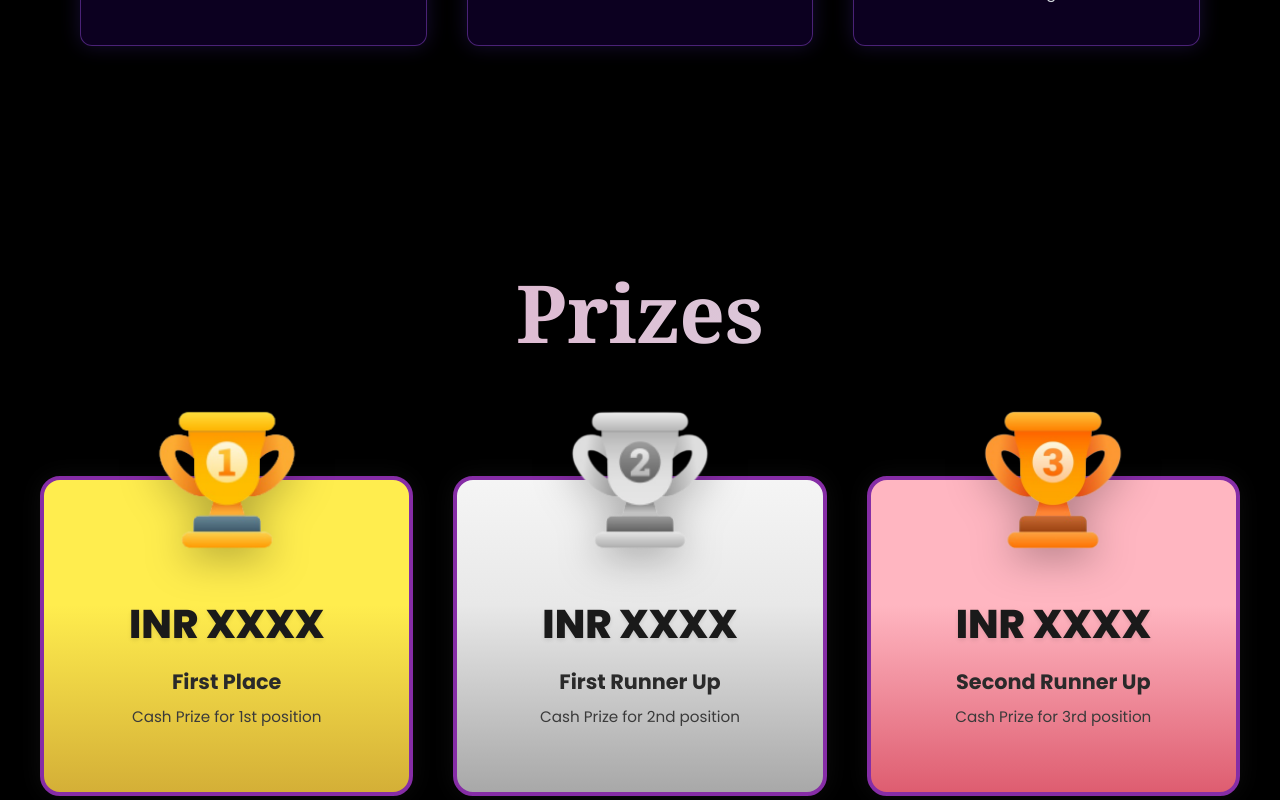
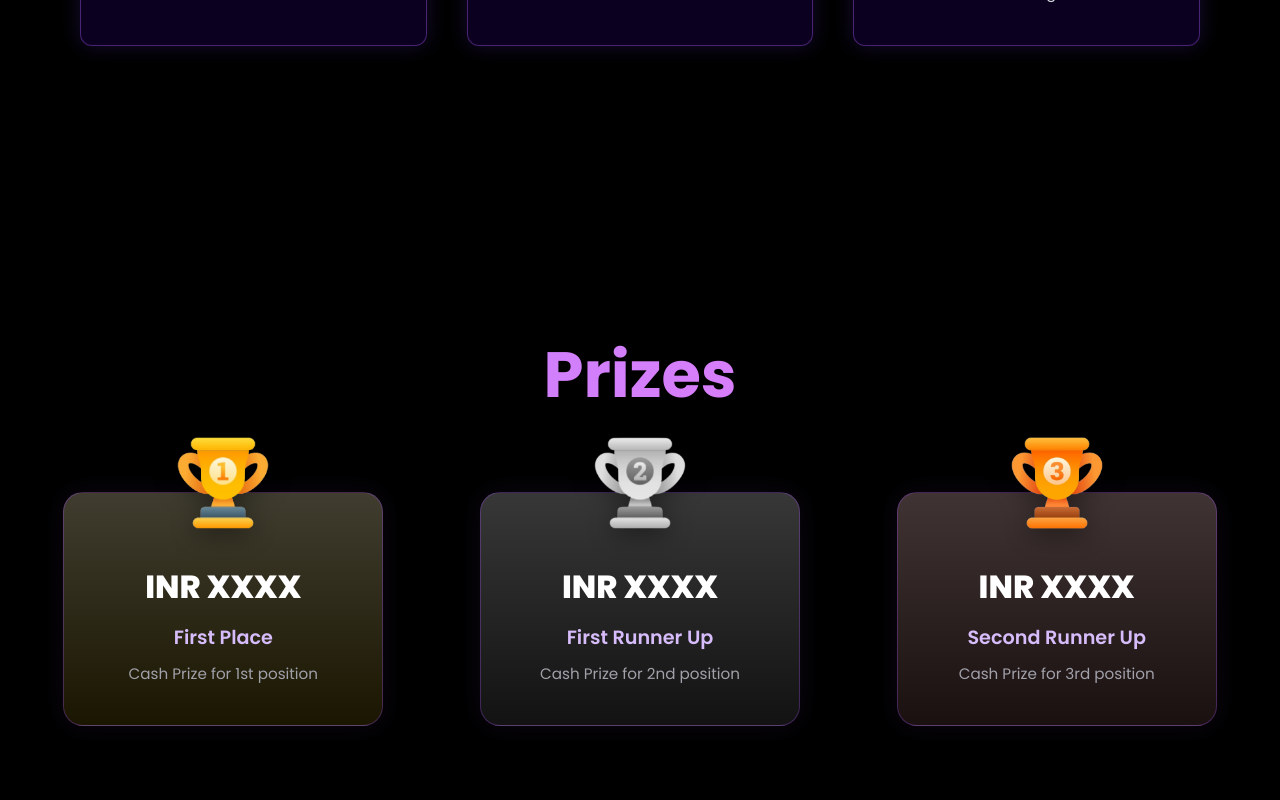
Before and after one commit to ssyy21/Open-Source-Week-2025, a React (Create React App) app: page / in a window 1280 px wide. Shown: the part 6360-7160 px from the top of the page. Built offline with nearby package versions, Linux system fonts and the light colour scheme.

Commit message:
style(prizes): refined box colors, spacing, and glow effects

```diff
--- a/src/styles/Prizes.css
+++ b/src/styles/Prizes.css
@@ -1,6 +1,6 @@
 .prizes {
   min-height: 100vh;
-  padding: 0px 20px;
+  padding: 100px 40px;
   background: #000;
   display: flex;
   align-items: center;
@@ -9,247 +9,46 @@
 }
 
 .prizes .container {
-  max-width: 1400px;
-  margin: 0 auto;
+  max-width: 1300px;
   width: 100%;
 }
 
 .prizes .heading {
-  font-size: 5rem;
-  font-weight: 600;
+  font-size: 4rem;
+  font-weight: 700;
   text-align: center;
-  margin-bottom: 50px;
-  background: linear-gradient(105deg, #e2a3c6 0%, #d8dfe5 100%);
+  margin-bottom: 70px;
+  background: linear-gradient(135deg, #c084fc, #e879f9);
   -webkit-background-clip: text;
   -webkit-text-fill-color: transparent;
-  background-clip: text;
-  font-family:Cambria, Cochin, Georgia, Times, 'Times New Roman', serif;
 }
 
+/* ===== Grid layout ===== */
 .cards-wrapper {
   display: grid;
   grid-template-columns: repeat(3, 1fr);
-  gap: 40px;
-  max-width: 1200px;
-  margin: 0 auto;
-  padding-top: 60px;
+  gap: 50px;
+  justify-items: center;
 }
 
+/* ===== Card styling ===== */
 .card {
-  border-radius: 24px;
-  padding: 0;
   position: relative;
-  overflow: visible;
+  border-radius: 20px;
+  text-align: center;
+  padding: 70px 30px 40px;
   transition: all 0.4s ease;
-  border: 4px solid #862da6;
-  min-height: 320px;
-  display: flex;
-  flex-direction: column;
-  margin-top: 0px;
+  border: 1px solid rgba(168, 85, 247, 0.3);
+  box-shadow: 0 0 25px rgba(168, 85, 247, 0.08);
+  width: 90%;
+  max-width: 320px;
+  cursor: pointer;
+  opacity: 0;
+  transform: translateY(30px);
+  animation: fadeUp 0.8s ease forwards;
 }
 
-
-
-.trophy {
-  position: absolute;
-  top: -60px;
-  left: 50%;
-  transform: translateX(-50%);
-  width: 120px;
-  height: 120px;
-  display: flex;
-  justify-content: center;
-  align-items: center;
-  z-index: 10;
-  transition: all 0.3s ease;
-}
-
-.trophy-img {
-  width: 100%;
-  height: 100%;
-  object-fit: contain;
-  filter: drop-shadow(0 10px 20px rgba(0, 0, 0, 0.3));
-}
-
-.details {
-  padding: 80px 30px 30px;
-  text-align: center;
-  flex-grow: 1;
-  display: flex;
-  flex-direction: column;
-  justify-content: center;
-}
-
-.amount {
-  font-size: 2.5rem;
-  font-weight: 800;
-  color: #1a1a1a;
-  margin-bottom: 12px;
-  text-shadow: 0 2px 4px rgba(0, 0, 0, 0.1);
-}
-
-.position {
-  font-size: 1.3rem;
-  font-weight: 700;
-  color: #2a2a2a;
-  margin-bottom: 8px;
-}
-
-.desc {
-  font-size: 0.95rem;
-  color: #3a3a3a;
-  font-weight: 500;
-  margin: 0;
-}
-
-@media (max-width: 1024px) {
-  .cards-wrapper {
-    grid-template-columns: repeat(2, 1fr);
-    gap: 30px;
-    padding-top: 50px;
-  }
-
-  .card:last-child {
-    grid-column: 1 / -1;
-    max-width: 400px;
-    margin-left: auto;
-    margin-right: auto;
-    width: 100%;
-  }
-
-  .prizes .heading {
-    font-size: 3.5rem;
-    margin-bottom: 80px;
-  }
-
-  .card {
-    margin-top: 20px;
-  }
-
-  .trophy {
-    top: -50px;
-    width: 100px;
-    height: 100px;
-  }
-}
-
-@media (max-width: 768px) {
-  .prizes {
-    padding: 80px 20px;
-  }
-
-  .cards-wrapper {
-    grid-template-columns: 1fr;
-    gap: 40px;
-    max-width: 400px;
-    padding-top: 40px;
-  }
-
-  .card {
-    min-height: 300px;
-    margin-top: 50px;
-  }
-
-  .card:last-child {
-    grid-column: 1;
-  }
-
-  .prizes .heading {
-    font-size: 3rem;
-    margin-bottom: 70px;
-  }
-
-  .trophy {
-    top: -50px;
-    width: 100px;
-    height: 100px;
-  }
-
-  .details {
-    padding: 70px 25px 25px;
-  }
-
-  .amount {
-    font-size: 2rem;
-  }
-
-  .position {
-    font-size: 1.1rem;
-  }
-
-  .desc {
-    font-size: 0.9rem;
-  }
-}
-
-@media (max-width: 480px) {
-  .prizes .heading {
-    font-size: 2.5rem;
-    margin-bottom: 0px;
-  }
-
-  .card {
-    min-height: 280px;
-    margin-top: 40px;
-  }
-
-  .trophy {
-    top: -40px;
-    width: 80px;
-    height: 80px;
-  }
-
-  .details {
-    padding: 60px 20px 20px;
-  }
-
-  .amount {
-    font-size: 1.8rem;
-  }
-
-  .position {
-    font-size: 1rem;
-  }
-
-  .desc {
-    font-size: 0.85rem;
-  }}
-
-  /* Smooth fade-up animation when the section loads */
-.card {
-
-  opacity: 0;
-  transform: translateY(40px);
-  animation: fadeUp 0.8s ease forwards;
-  transition: transform 0.4s ease, box-shadow 0.4s ease;
-  border-radius: 20px;
-  cursor: pointer;
-}
-
-/* Delay entry for each card */
-.card:nth-child(1) {
-  animation-delay: 0.2s;
-}
-.card:nth-child(2) {
-  animation-delay: 0.4s;
-}
-.card:nth-child(3) {
-  animation-delay: 0.6s;
-}
-
-/* Hover transition */
-.card:hover {
-  transform: translateY(-12px) scale(1.05);
-  box-shadow: 0 0 30px rgba(174, 0, 255, 0.4);
-}
-
-/* Optional: Trophy image animation on hover */
-.card:hover .trophy-img {
-  transform: rotate(-10deg) scale(1.1);
-  transition: transform 0.4s ease;
-}
-
-/* Fade-up keyframes */
+/* Smooth fade-in animation */
 @keyframes fadeUp {
   0% {
     opacity: 0;
@@ -261,38 +60,129 @@
   }
 }
 
+.card:nth-child(1) {
+  animation-delay: 0.2s;
+}
+.card:nth-child(2) {
+  animation-delay: 0.4s;
+}
+.card:nth-child(3) {
+  animation-delay: 0.6s;
+}
 
-.card {
-  border-radius: 20px;
-  padding: 30px;
-  text-align: center;
-  transition: all 0.4s ease-in-out;
-  box-shadow: 0 0 25px rgba(255, 255, 255, 0.05);
+/* ===== Hover Effect ===== */
+.card:hover {
+  transform: translateY(-8px) scale(1.03);
+  box-shadow: 0 0 35px rgba(168, 85, 247, 0.4);
+  border: 1px solid rgba(168, 85, 247, 0.5);
 }
+
+/* ===== Trophy ===== */
+.trophy {
+  position: absolute;
+  top: -60px;
+  left: 50%;
+  transform: translateX(-50%);
+  width: 100px;
+  height: 100px;
+  z-index: 10;
+}
+
+.trophy-img {
+  width: 100%;
+  height: 100%;
+  object-fit: contain;
+  transition: transform 0.3s ease;
+  filter: drop-shadow(0 6px 12px rgba(0, 0, 0, 0.4));
+}
+
+.card:hover .trophy-img {
+  transform: scale(1.1);
+}
+
+/* ===== Prize Colors (Soft Theme) ===== */
 .gold {
-  background: linear-gradient(180deg, #FFED4E 0%, #FFED4E 40%, #D4AF37 100%);
+  background: linear-gradient(180deg, rgba(255, 243, 191, 0.25), rgba(255, 215, 0, 0.1));
 }
 
 .silver {
-  background: linear-gradient(180deg, #F5F5F5 0%, #E8E8E8 40%, #A8A8A8 100%);
+  background: linear-gradient(180deg, rgba(220, 220, 220, 0.25), rgba(180, 180, 180, 0.1));
 }
 
 .bronze {
-  background: linear-gradient(180deg, #FFB6C1 0%, #ffb6c1 40%, #de5d70 100%);
+  background: linear-gradient(180deg, rgba(255, 204, 204, 0.25), rgba(255, 160, 160, 0.1));
 }
 
-.card:hover {
-  transform: scale(1.05);
-  box-shadow: 0 0 40px rgba(255, 0, 255, 0.3);
-  border: 1px solid rgba(255, 0, 255, 0.4);
+/* ===== Text ===== */
+.amount {
+  font-size: 2rem;
+  font-weight: 800;
+  color: #fff;
+  margin-bottom: 12px;
 }
 
-.trophy-img {
-  height: 150px;
-  width: auto;
-  transition: transform 0.4s ease-in-out;
+.position {
+  font-size: 1.2rem;
+  font-weight: 600;
+  color: #d6bcfa;
+  margin-bottom: 10px;
 }
 
-.card:hover .trophy-img {
-  transform: scale(1.05);
+.desc {
+  font-size: 0.95rem;
+  color: #a1a1aa;
 }
+
+/* ===== Responsive ===== */
+@media (max-width: 1024px) {
+  .cards-wrapper {
+    grid-template-columns: repeat(2, 1fr);
+  }
+
+  .card:last-child {
+    grid-column: 1 / -1;
+  }
+
+  .prizes .heading {
+    font-size: 3rem;
+  }
+}
+
+@media (max-width: 768px) {
+  .cards-wrapper {
+    grid-template-columns: 1fr;
+    gap: 40px;
+  }
+
+  .card {
+    max-width: 350px;
+  }
+
+  .trophy {
+    top: -50px;
+    width: 90px;
+    height: 90px;
+  }
+
+  .prizes .heading {
+    font-size: 2.8rem;
+  }
+}
+
+@media (max-width: 480px) {
+  .prizes .heading {
+    font-size: 2.2rem;
+  }
+
+  .card {
+    padding: 60px 20px 30px;
+  }
+
+  .amount {
+    font-size: 1.8rem;
+  }
+
+  .position {
+    font-size: 1rem;
+  }
+}
```
